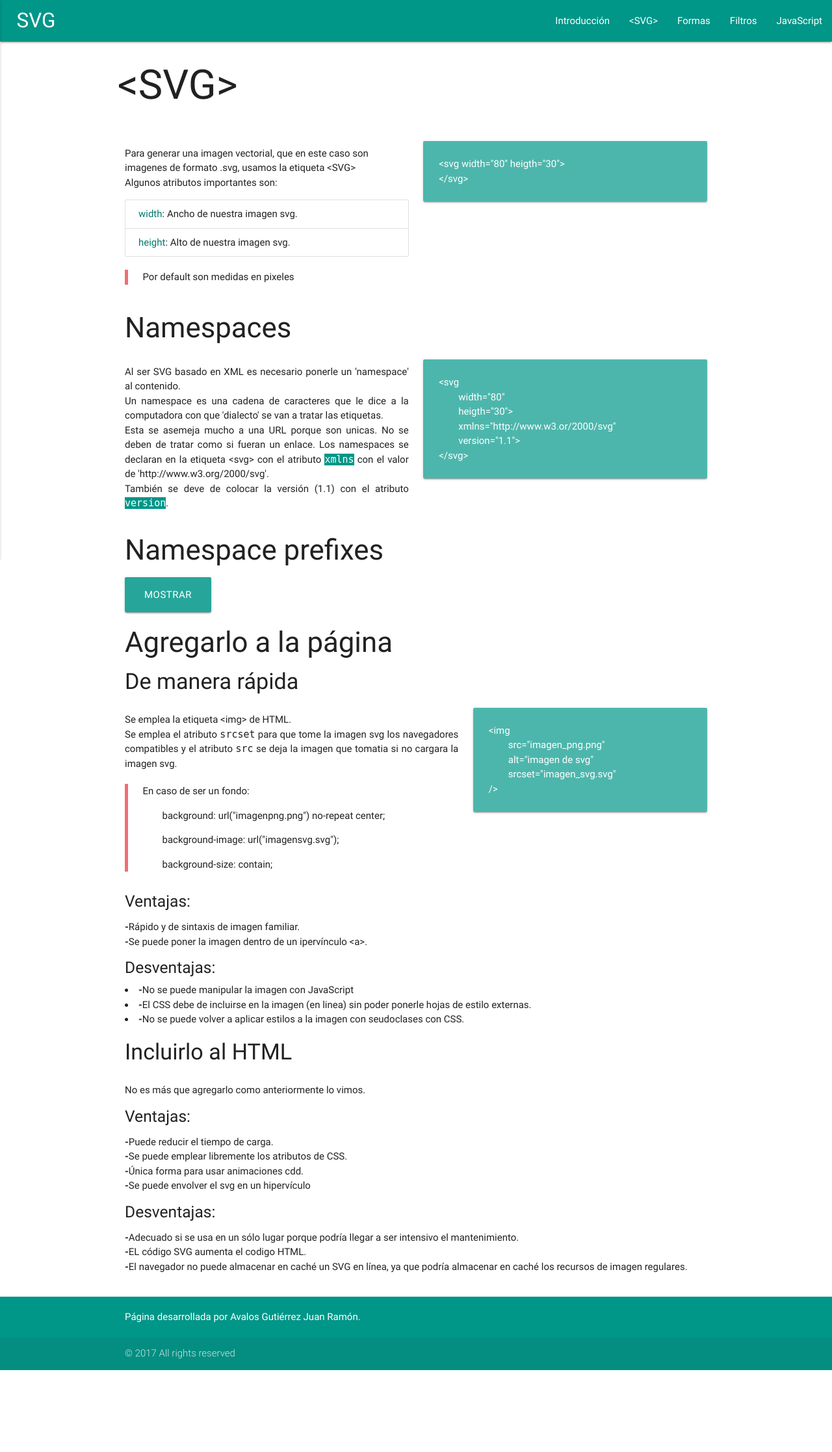
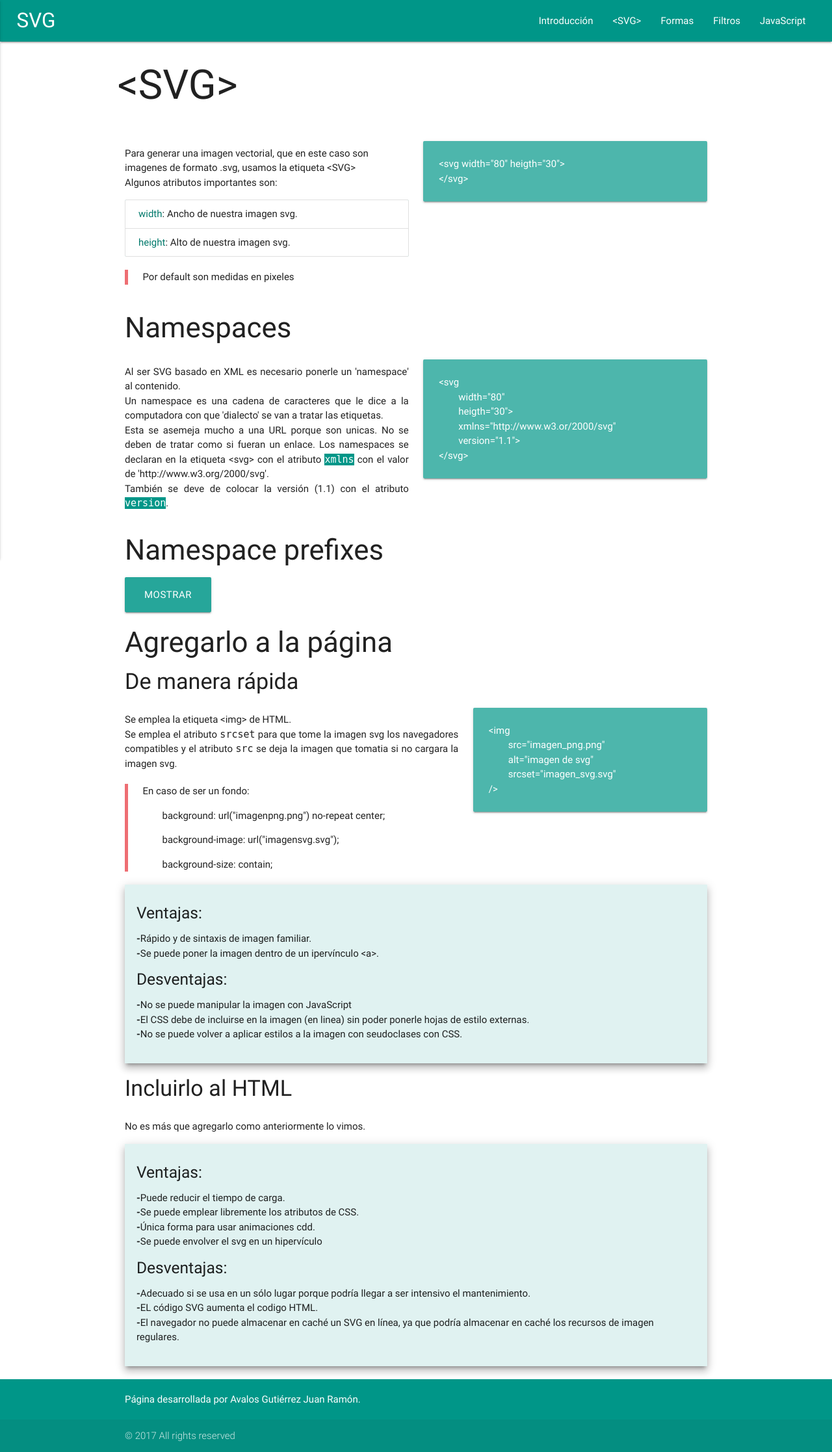
Before and after one commit to Ramon1111/SVGPage, a PHP site: page /Templates/introsvg.html in a window 1280 px wide. Shown: the whole page at 65% size. Before the commit the page ends 2108 px from the top, so only its background shows below. Run offline with PHP 8.4, Linux system fonts and the light colour scheme.

Commit message:
[STYLE] Modified the style of index and introsvg

```diff
--- a/Resources/normalevents.js
+++ b/Resources/normalevents.js
@@ -16,4 +16,10 @@
     $('.prefijos').show();
     Materialize.fadeInImage('.prefijos')
   });
+  var options = [
+    {selector: '#secret_part', offset: 500, callback: function() {
+      Materialize.fadeInImage('#secret_part');
+    } },
+  ];
+  Materialize.scrollFire(options);
 })
--- a/Styles/index_style.css
+++ b/Styles/index_style.css
@@ -2,6 +2,9 @@
   padding-top:3%;
   padding-bottom:2%;
   margin-top:7%;
+}
+ #menu_header{
+  padding-right:2%;
 }
 #title_logo{
   padding-left:2%;
@@ -18,6 +21,9 @@
 blockquote{
   border-left-color:rgb(77,182,172);
 }
-.prefijos{
+.prefijos, #secret_part{
   opacity:0;
 }
+.ventaja-desventaja{
+  padding:2%;
+}
--- a/Templates/introsvg.html
+++ b/Templates/introsvg.html
@@ -7,16 +7,18 @@
 
     <title>Etiqueta svg</title>
 
-    <link href="../index_style.css"  rel="stylesheet" type="text/css">
+    <link href="../Styles/index_style.css"  rel="stylesheet" type="text/css">
     <link href="http://fonts.googleapis.com/icon?family=Material+Icons" rel="stylesheet">
     <link type="text/css" rel="stylesheet" href="../Resources/materialize/css/materialize.min.css"  media="screen,projection"/>
+
+    <link rel="shortcut icon" href="../Resources/svg-flat.png" type="image/png"/>
   </head>
   <body>
       <nav class="teal">
         <div class="nav-wrapper">
           <a href="#!" class="brand-logo" id="title_logo">SVG</a>
           <a href="#" data-activates="mobile-demo" class="button-collapse"><i class="material-icons">menu</i></a>
-          <ul class="right hide-on-med-and-down">
+          <ul class="right hide-on-med-and-down" id="menu_header">
             <li><a href="index.html">Introducción</a></li>
             <li><a href="introsvg.html">&#60SVG&#62</a></li>
             <li><a href="badges.html">Formas</a></li>
@@ -57,6 +59,7 @@
             </div>
           </div>
         </div>
+        <div id="secret_part">
           <h3>Namespaces</h3>
           <div class="row">
             <div class="col s12 m12 l6 xl6 namespace_definition">
@@ -133,21 +136,26 @@
               </div>
             </div>
             <div class="col s12 m12 l12 xl12">
+              <div class="z-depth-4 ventaja-desventaja #e0f2f1 teal lighten-5">
                 <h5>Ventajas:</h5>
                 <ul>
                   <li><b>-</b>Rápido y de sintaxis de imagen familiar.</li>
                   <li><b>-</b>Se puede poner la imagen dentro de un ipervínculo &#60a&#62.</li>
                 </ul>
                 <h5>Desventajas:</h5>
+                <ul>
                   <li><b>-</b>No se puede manipular la imagen con JavaScript</li>
                   <li><b>-</b>El CSS debe de incluirse en la imagen (en linea) sin poder ponerle hojas de estilo externas.</li>
                   <li><b>-</b>No se puede volver a aplicar estilos a la imagen con seudoclases con CSS.</li>
+                </ul>
+              </div>
             </div>
           </div>
           <h4>Incluirlo al HTML</h4>
           <div class="row">
             <div class="col s12 m12 l12 xl12">
               <p>No es más que agregarlo como anteriormente lo vimos.</p>
+              <div class="z-depth-4 ventaja-desventaja #e0f2f1 teal lighten-5">
                 <h5>Ventajas:</h5>
                 <ul>
                   <li><b>-</b>Puede reducir el tiempo de carga.</li>
@@ -161,6 +169,8 @@
                   <li><b>-</b>EL código SVG aumenta el codigo HTML.</li>
                   <li><b>-</b>El navegador no puede almacenar en caché un SVG en línea, ya que podría almacenar en caché los recursos de imagen regulares.</li>
                 </ul>
+              </div>
+            </div>
           </div>
         </div>
       </div>
@@ -182,6 +192,6 @@
     <script type="text/javascript" src="../Resources/jquery/dist/jquery.min.js"></script>
     <script type="text/javascript" src="../Resources/materialize/js/materialize.min.js"></script>
 
-    <script type="text/javascript" src="../normalevents.js"></script>
+    <script type="text/javascript" src="../Resources/normalevents.js"></script>
   </body>
 </html>
```
Also changed, not shown: Templates/index.html (+5 -3 lines). Lines whose indentation alone changed are shown as unchanged.
